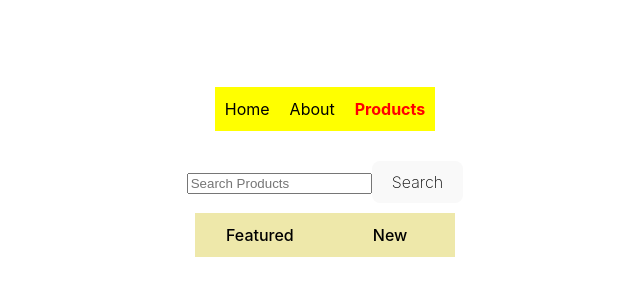
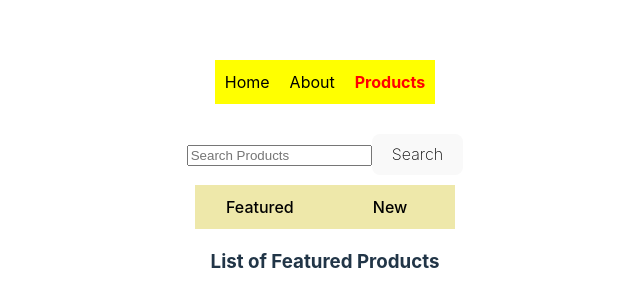
Before and after one commit to mvssgupta/Routing-with-react-router, a React (Vite) app: page /products in a window 1280 px wide. Shown: the part 238-544 px from the top of the page, without its empty margins (315-955 px from the left). Built offline with nearby package versions, Linux system fonts and the light colour scheme.

Commit message:
understanding index route

```diff
--- a/src/App.jsx
+++ b/src/App.jsx
@@ -19,6 +19,8 @@ function App() {
         <Route path="/about" element={<About/>}></Route>
         <Route path="/order-summary" element={<OrderSummary/>}></Route>
         <Route path="/products" element={<Products/>}>
+        {/* index route shares the path of the parent route */}
+          <Route index element={<FeaturedProducts/>}></Route>
           <Route path="featured" element={<FeaturedProducts/>}></Route>
           <Route path="new" element={<NewProducts/>}></Route>
         </Route>
```
